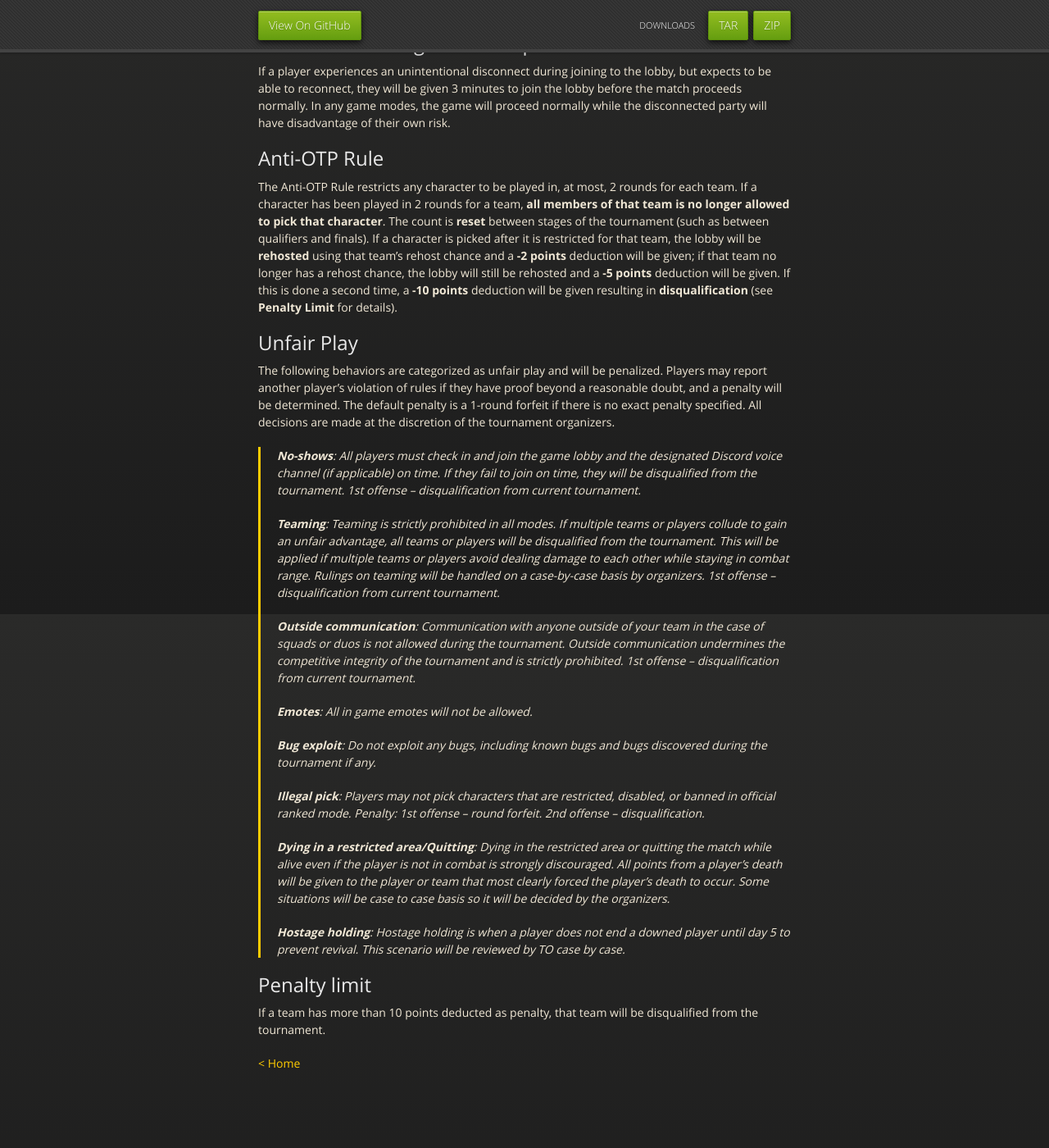
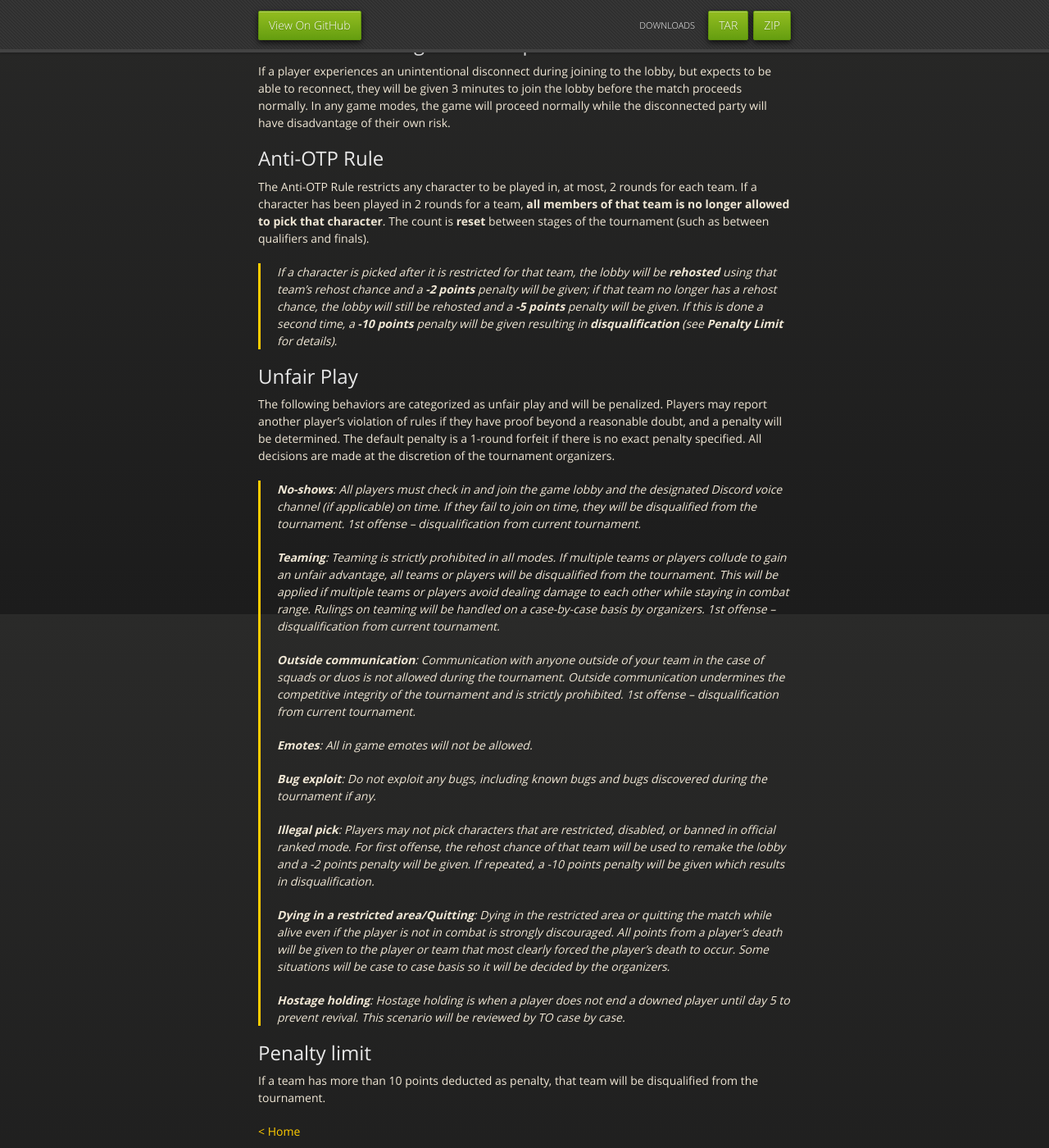
Before and after one commit to kanziebub/SurvivalProtocol, a Jekyll site: the page built from rulebook.md, in a window 1280 px wide and 1400 px high, scrolled down 2851 px. Shown: the whole window at 82% size. Built offline with Jekyll 4.4.1, drawn with Linux system fonts in a browser that asks for light colours.

Commit message:
illegal pick

```diff
--- a/rulebook.md
+++ b/rulebook.md
@@ -92,7 +92,9 @@ If a player experiences an unintentional disconnect during joining to the lobby,
 
 ## Anti-OTP Rule
 
-The Anti-OTP Rule restricts any character to be played in, at most, 2 rounds for each team. If a character has been played in 2 rounds for a team, **all members of that team is no longer allowed to pick that character**. The count is **reset** between stages of the tournament (such as between qualifiers and finals). If a character is picked after it is restricted for that team, the lobby will be **rehosted** using that team's rehost chance and a **-2 points** deduction will be given; if that team no longer has a rehost chance, the lobby will still be rehosted and a **-5 points** deduction will be given. If this is done a second time, a **-10 points** deduction will be given resulting in **disqualification** (see **Penalty Limit** for details).
+The Anti-OTP Rule restricts any character to be played in, at most, 2 rounds for each team. If a character has been played in 2 rounds for a team, **all members of that team is no longer allowed to pick that character**. The count is **reset** between stages of the tournament (such as between qualifiers and finals).
+
+> If a character is picked after it is restricted for that team, the lobby will be **rehosted** using that team's rehost chance and a **-2 points** penalty will be given; if that team no longer has a rehost chance, the lobby will still be rehosted and a **-5 points** penalty will be given. If this is done a second time, a **-10 points** penalty will be given resulting in **disqualification** (see **Penalty Limit** for details).
 
 ## Unfair Play
 
@@ -108,7 +110,7 @@ The following behaviors are categorized as unfair play and will be penalized. Pl
 >
 > **Bug exploit**: Do not exploit any bugs, including known bugs and bugs discovered during the tournament if any.
 >
-> **Illegal pick**: Players may not pick characters that are restricted, disabled, or banned in official ranked mode. Penalty: 1st offense – round forfeit. 2nd offense – disqualification.
+> **Illegal pick**: Players may not pick characters that are restricted, disabled, or banned in official ranked mode. For first offense, the rehost chance of that team will be used to remake the lobby and a -2 points penalty will be given. If repeated, a -10 points penalty will be given which results in disqualification.
 >
 > **Dying in a restricted area/Quitting**: Dying in the restricted area or quitting the match while alive even if the player is not in combat is strongly discouraged. All points from a player’s death will be given to the player or team that most clearly forced the player’s death to occur. Some situations will be case to case basis so it will be decided by the organizers.
 >
```
